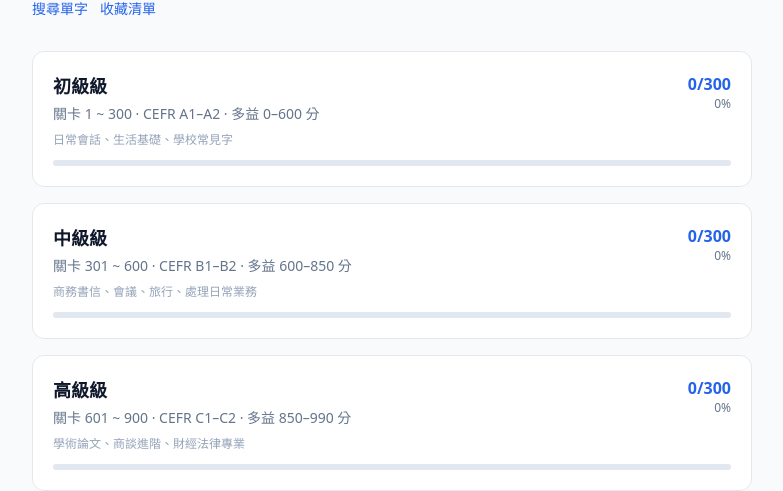
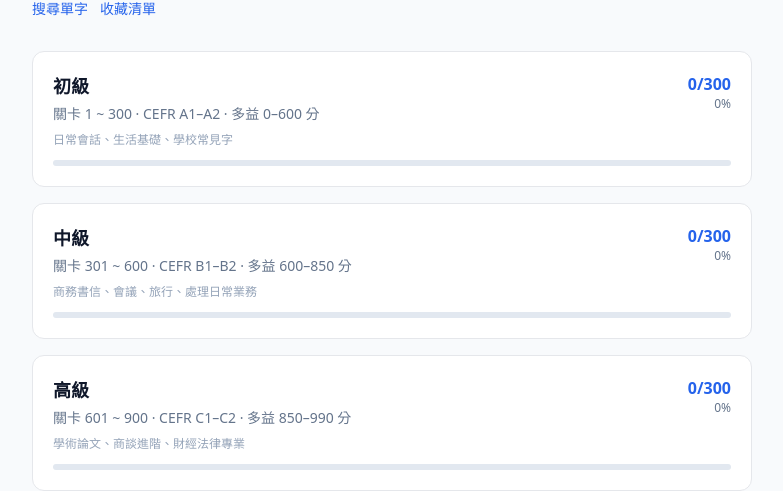
Before and after one commit to koala0972/toeic-vocab-9000, a Next.js app: page / in a window 1280 px wide. Shown: the part 277-768 px from the top of the page, without its empty margins (248-1031 px from the left). Built offline with nearby package versions, Linux system fonts and the light colour scheme.

Commit message:
fix(home): remove duplicate 級 suffix on tier name (初級級 → 初級)

```diff
--- a/app/page.tsx
+++ b/app/page.tsx
@@ -92,7 +92,7 @@ export default function Home() {
             >
               <div className="flex justify-between items-start">
                 <div>
-                  <div className="font-semibold text-lg">{t.zhName}級</div>
+                  <div className="font-semibold text-lg">{t.zhName}</div>
                   <div className="text-sm text-slate-500 mt-1">
                     關卡 {t.levels[0]} ~ {t.levels[1]} · CEFR {t.cefrRange[0]}–{t.cefrRange[1]} · 多益 {t.toeicRange[0]}–{t.toeicRange[1]} 分
                   </div>
```
